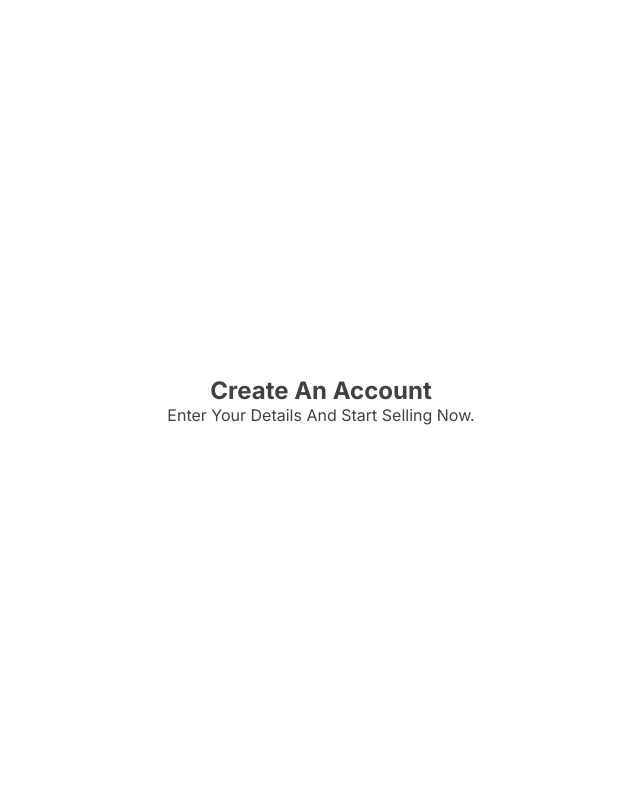
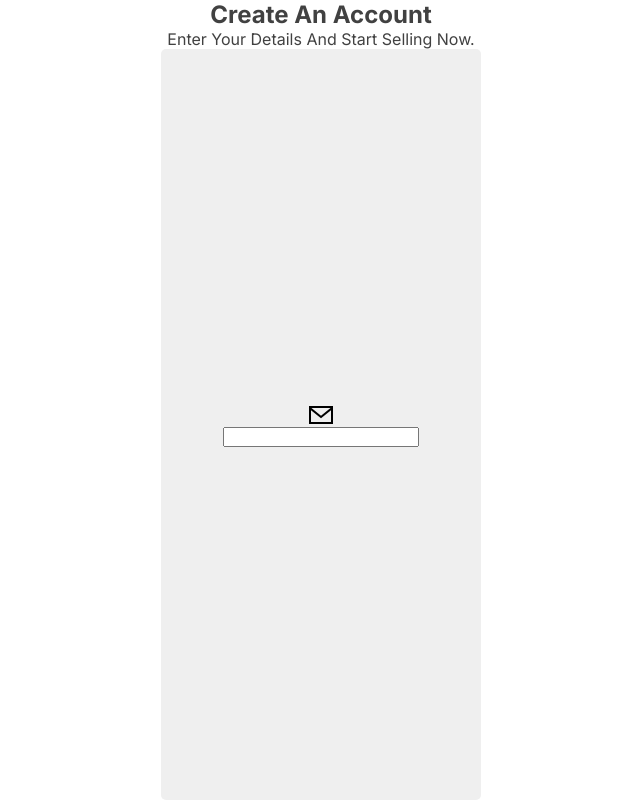
Before and after one commit to AlexNdungu/E-Comm, a React (Vite) app: page / in a window 1280 px wide. Shown: the whole page, without its empty margins (639-1279 px from the left). Built offline with nearby package versions, Linux system fonts and the light colour scheme.

Commit message:
Create Email Component

```diff
--- a/src/Layouts/Auth/AuthLayout.jsx
+++ b/src/Layouts/Auth/AuthLayout.jsx
@@ -10,6 +10,7 @@ function AuthLogin(){
             <div className={styles.log_lay_form}>
                 <h2>Create An Account</h2>
                 <span>Enter Your Details And Start Selling Now.</span>
+                <EmailInput/>
             </div>
         </div>
     );
--- a/src/Layouts/Auth/AuthLayout.module.css
+++ b/src/Layouts/Auth/AuthLayout.module.css
@@ -7,8 +7,8 @@
 }
 
 .main_login_layout div {
-    width: 50%;
-    height: 100%;
+    width: 50% !important;
+    height: 100% !important;
     display: flex;
     align-items: center;
     flex-direction: column;
--- a/src/Layouts/Auth/Email/EmailInput.jsx
+++ b/src/Layouts/Auth/Email/EmailInput.jsx
@@ -1,6 +1,12 @@
 import styles from './EmailInput.module.css';
 
 function EmailInput(){
+    return(
+        <div className={styles.email_input}>
+            <svg xmlns="http://www.w3.org/2000/svg" width="24" height="24" viewBox="0 0 24 24"><path d="M0 3v18h24v-18h-24zm21.518 2l-9.518 7.713-9.518-7.713h19.036zm-19.518 14v-11.817l10 8.104 10-8.104v11.817h-20z"/></svg>
+            <input type="text" />
+        </div>
+    );
 }
 
 export default EmailInput
--- a/src/Layouts/Auth/Email/EmailInput.module.css
+++ b/src/Layouts/Auth/Email/EmailInput.module.css
@@ -0,0 +1,9 @@
+.email_input {
+    width: 350px !important;
+    height: 35px !important;
+    border-radius: 5px;
+    display: flex;
+    align-items: center;
+    justify-content: flex-start;
+    background-color: #EFEFEF;
+}
```
